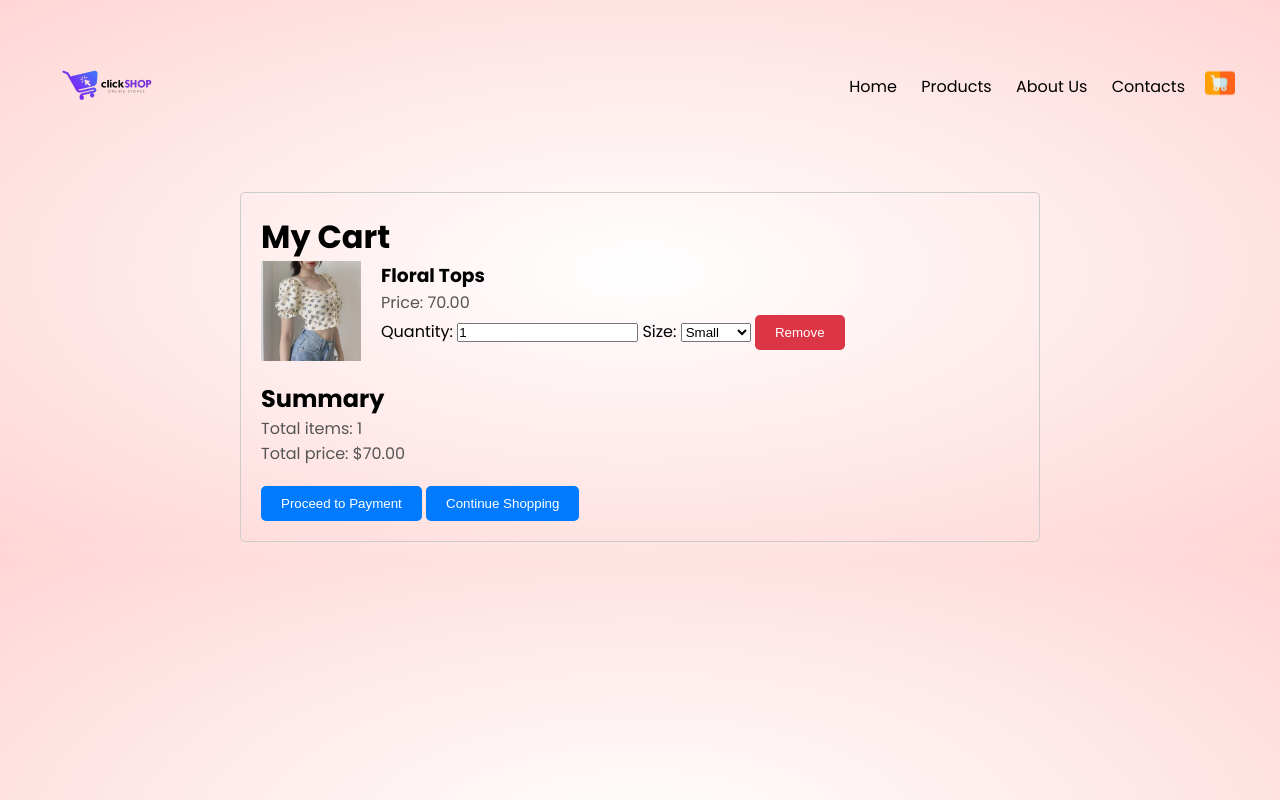
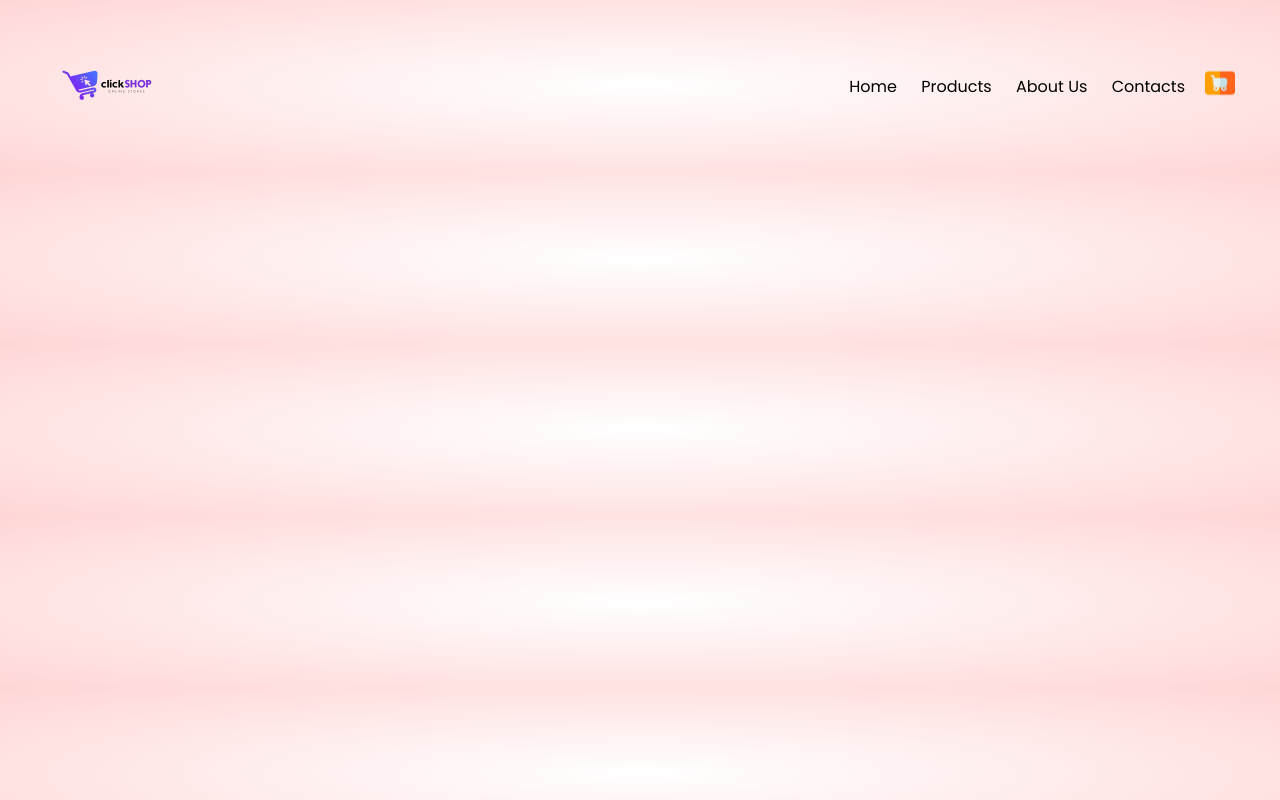
Before and after one commit to CUDORENALOU/it-28-ecommerce-m-cudo, a plain HTML site: page cart_page.html in a window 1280 px wide. Drawn offline with Linux system fonts and the light colour scheme.

Commit message:
added some changes

```diff
--- a/cart_page.html
+++ b/cart_page.html
@@ -26,60 +26,6 @@
 <a href="cart_page.html"><img src="img/cart button.png" width="30px" height="30px">
 </div>
 
-  <div class="cart-container">
-    <h1>My Cart</h1>
 
-    <div class="cart-items">
-
-      <!-- Sample item in the cart -->
-      <div class="cart-item">
-        <img src="img/431100965_353534543671922_5469763584189103011_n.jpg" alt="Product Image">
-        <div class="item-details">
-          <h3>Floral Tops</h3>
-          <p>Price: 70.00</p>
-          <label for="quantity">Quantity:</label>
-          <input type="number" id="quantity" name="quantity" value="1" min="1">
-          <label for="size">Size:</label>
-          <select id="size" name="size">
-            <option value="small">Small</option>
-            <option value="medium">Medium</option>
-            <option value="large">Large</option>
-          </select>
-          <button class="remove-item">Remove</button>
-        </div>
-      </div>
-      <!-- Add more items dynamically here -->
-    </div>
-    <div class="cart-summary">
-      <h2>Summary</h2>
-      <p>Total items: <span id="total-items">1</span></p>
-      <p>Total price: <span id="total-price">$70.00</span></p>
-    </div>
-    <div class="actions">
-      <button class="proceed-to-payment">Proceed to Payment</button>
-      <button class="continue-shopping">Continue Shopping</button>
-    </div>
-  </div>
-
-  <script>
-    // Get elements
-    const quantityInput = document.getElementById('quantity');
-    const sizeSelect = document.getElementById('size');
-    const totalPriceSpan = document.getElementById('total-price');
-    const proceedToPaymentBtn = document.querySelector('.proceed-to-payment');
-    const continueShoppingBtn = document.querySelector('.continue-shopping');
-
-    // Calculate total price when quantity or size changes
-    function calculateTotalPrice() {
-      const price = 70; // Assuming fixed price for each item
-      const quantity = parseInt(quantityInput.value);
-      const total = price * quantity;
-      totalPriceSpan.textContent = '$' + total.toFixed(2);
-    }
-
-    // Event listeners
-    quantityInput.addEventListener('change', calculateTotalPrice);
-    sizeSelect.addEventListener('change', calculateTotalPrice);
-  </script>
 </body>
 </html>
--- a/style.css
+++ b/style.css
@@ -266,51 +266,3 @@
     line-height: 1.6;
     margin-bottom: 20px;
 }
-
-.cart-container {
-    max-width: 800px;
-    margin: 20px auto;
-    padding: 20px;
-    border: 1px solid #ccc;
-    border-radius: 5px;
-  }
-
-  .cart-item {
-    display: flex;
-    margin-bottom: 20px;
-  }
-
-  .cart-item img {
-    width: 100px;
-    height: 100px;
-    margin-right: 20px;
-  }
-
-  .item-details {
-    flex-grow: 1;
-  }
-
-  .actions {
-    margin-top: 20px;
-  }
-
-  button {
-    padding: 10px 20px;
-    background-color: #007bff;
-    color: #fff;
-    border: none;
-    border-radius: 5px;
-    cursor: pointer;
-  }
-
-  button:hover {
-    background-color: #0056b3;
-  }
-
-  .remove-item {
-    background-color: #dc3545;
-  }
-
-  .remove-item:hover {
-    background-color: #bd2130;
-  }
```
